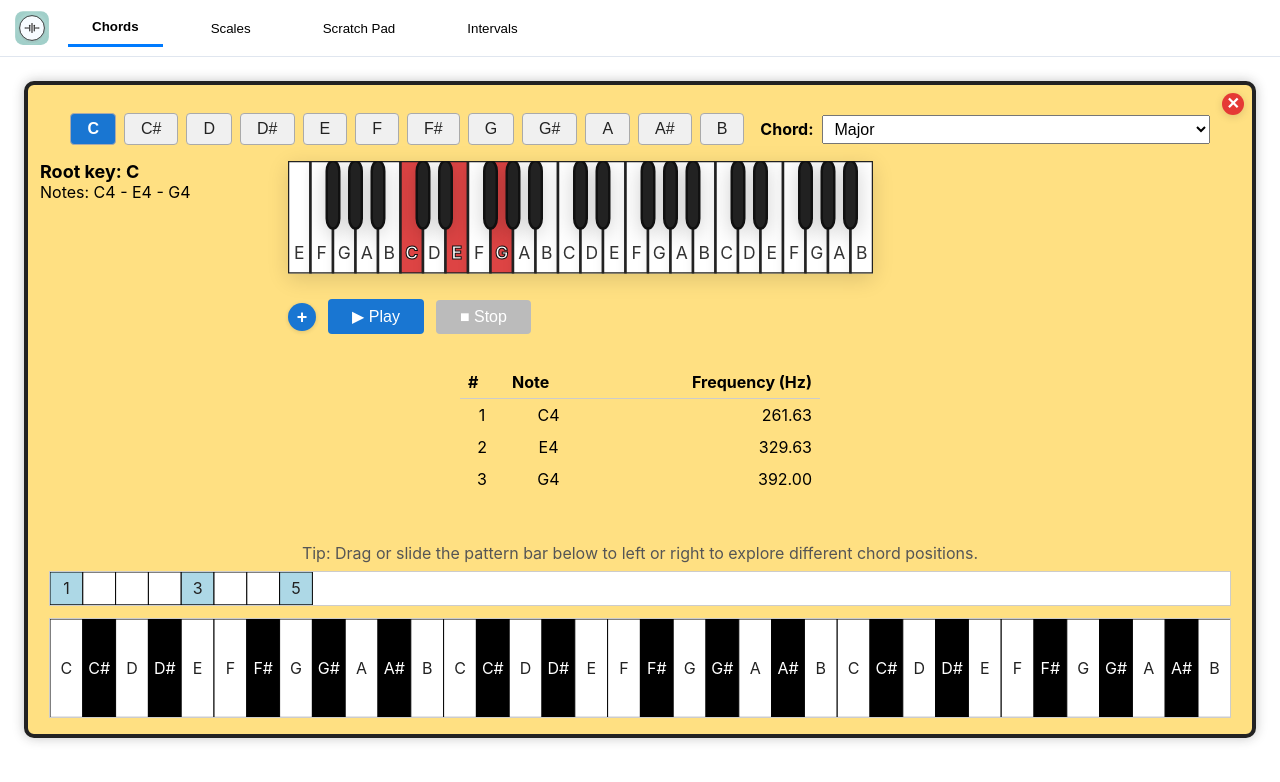
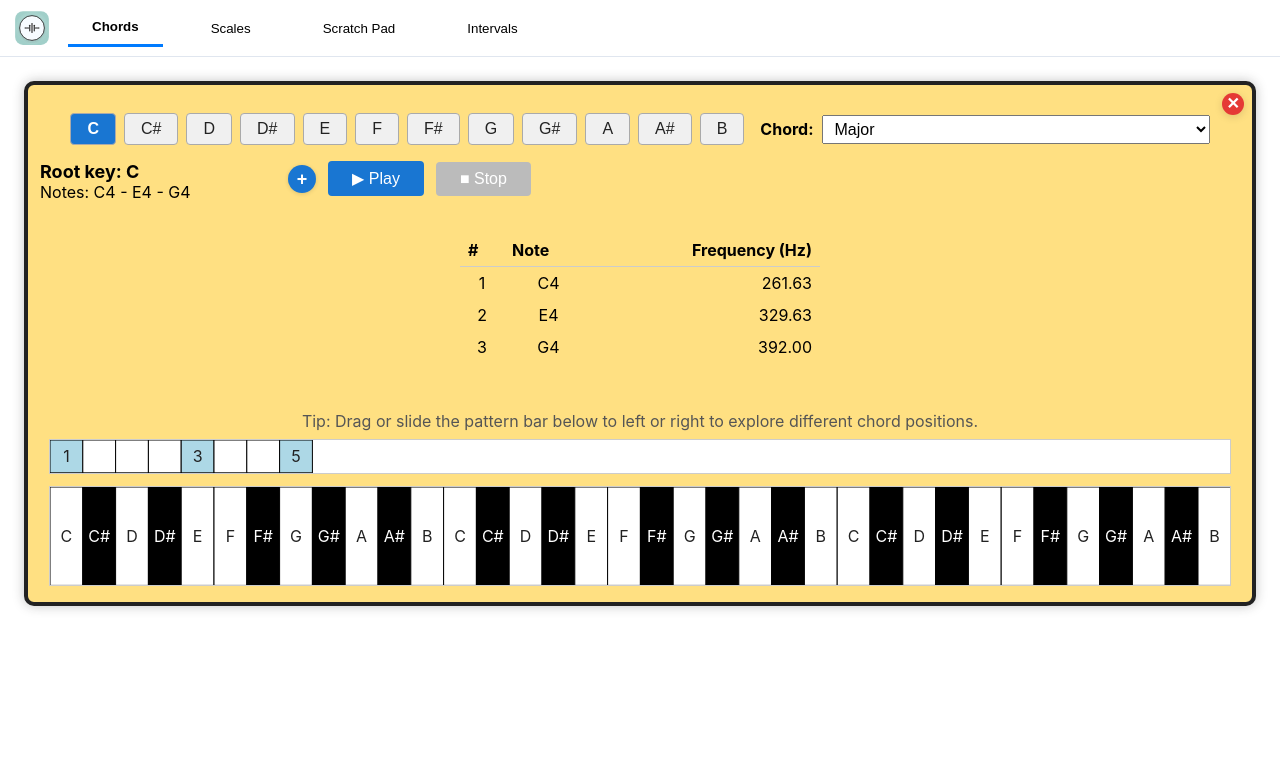
Before and after one commit to senthilktmz/pitch-lemur, a React (Create React App) app: page / in a window 1280 px wide. Shown: the top 782 px of the page. Built offline with nearby package versions, Linux system fonts and the light colour scheme.

Commit message:
fixing scratch pad chords play issue

```diff
--- a/src/ChordsPattern.tsx
+++ b/src/ChordsPattern.tsx
@@ -86,6 +86,7 @@ const ChordsPattern: React.FC<ChordsPatternProps> = ({
   onPatternChange,
   onRootChange
 }) => {
+  const [frequencies, setFrequencies] = useState<{note: string, freq: number}[]>([]);
   const KEY_WIDTH = 40 * (zoom / 100);
   const KEY_HEIGHT = 40 * (zoom / 100);
   const MINI_KEY_WIDTH = 280 * (zoom / 100);
@@ -125,6 +126,16 @@ const ChordsPattern: React.FC<ChordsPatternProps> = ({
     return 440 * Math.pow(2, (midi - 69) / 12);
   }
 
+  // Helper function to find the closest note name for a frequency
+  const getNoteFromFrequency = (freq: number): string => {
+    const A4 = 440;
+    const noteNames = ['A', 'A#', 'B', 'C', 'C#', 'D', 'D#', 'E', 'F', 'F#', 'G', 'G#'];
+    const noteNum = 12 * (Math.log2(freq / A4)) + 49;
+    const noteIndex = Math.round(noteNum) % 12;
+    const octave = Math.floor(noteNum / 12) - 1;
+    return `${noteNames[noteIndex]}${octave}`;
+  };
+
   const playChord = () => {
     if (isPlaying) return;
     // Get the notes to play (not prefixed with '0') from key_sequence
@@ -134,6 +145,20 @@ const ChordsPattern: React.FC<ChordsPatternProps> = ({
       if (kv) notes = kv.key_sequence.filter((n: string) => !n.startsWith('0'));
     } catch {}
     if (notes.length === 0) return;
+
+    // Update the frequencies state to show on screen
+    const newFrequencies = notes.map(note => {
+      const freq = getFrequency(note);
+      return {
+        note: note,
+        freq: Number(freq.toFixed(2))
+      };
+    });
+    setFrequencies(newFrequencies);
+
+    // Clear the frequencies after 3 seconds
+    setTimeout(() => setFrequencies([]), 3000);
+
     const ctx = new (window.AudioContext || (window as any).webkitAudioContext)();
     audioContextRef.current = ctx;
     const gain = ctx.createGain();
@@ -199,24 +224,21 @@ const ChordsPattern: React.FC<ChordsPatternProps> = ({
   // Map chord degrees to notes, placing 9/11/13 in the next octave and avoiding duplicate highlights
   const getPatternNotes = () => {
     if (!currentPattern || rootIndex === null) return [];
-    const baseOctave = 4;
-    const nextOctave = baseOctave + 1;
+    // Use the same semitone mapping and octave math as the keyboardView builder
     const degreeToSemitone: Record<string, number> = {
       "1": 0, "b2": 1, "2": 2, "#2": 3, "b3": 3, "3": 4, "4": 5, "#4": 6, "b5": 6, "5": 7, "#5": 8, "b6": 8, "6": 9, "bb7": 9, "b7": 10, "7": 11,
-      "b9": 1, "9": 2, "#9": 3, "b10": 3, "11": 5, "#11": 6, "b13": 8, "13": 9
+      // Extensions are placed in the next octave (+12)
+      "b9": 1+12, "9": 2+12, "#9": 3+12, "b10": 3+12, "11": 5+12, "#11": 6+12, "b13": 8+12, "13": 9+12
     };
     const notesWithDegrees = (CHORDS_PATTERNS_ARRAY.find(([name]) => name === selectedPattern) || []).slice(1) as string[];
     const seenNotes = new Set<string>();
     return notesWithDegrees.map((degree) => {
       let semitone = degreeToSemitone[degree];
       if (semitone === undefined) return null;
-      let noteIdx = (rootIndex + semitone) % 12;
-      let note = ROOT_NOTES[noteIdx];
-      let octave = baseOctave;
-      // If degree is 9, b10, 11, 13 or their alterations, use next octave
-      if (["b9", "9", "#9", "b10", "11", "#11", "b13", "13"].includes(degree)) {
-        octave = nextOctave;
-      }
+      const total = rootIndex + semitone;
+      const noteIdx = total % 12;
+      const note = ROOT_NOTES[noteIdx];
+      const octave = 4 + Math.floor(total / 12);
       const noteWithOctave = note + octave;
       if (!seenNotes.has(noteWithOctave)) {
         seenNotes.add(noteWithOctave);
@@ -229,12 +251,9 @@ const ChordsPattern: React.FC<ChordsPatternProps> = ({
   // Add chord to scratch pad, including the sequence of notes (as frequencies)
   const handleAddToScratchPad = () => {
     if (!currentPattern || rootIndex === null) return;
-    const NOTE_FREQS: { [note: string]: number } = {
-      'C': 523.25, 'C#': 554.37, 'D': 587.33, 'D#': 622.25, 'E': 659.25, 'F': 698.46,
-      'F#': 739.99, 'G': 783.99, 'G#': 830.61, 'A': 880.00, 'A#': 932.33, 'B': 987.77,
-    };
     const notes = getPatternNotes();
-    const noteFrequencies = notes.map(n => NOTE_FREQS[n.slice(0, -1)] || 523.25);
+    // Compute exact frequencies from note-with-octave so Scratch Pad matches the Chords tab
+    const noteFrequencies = notes.map(n => getFrequency(n));
     // Extract keyboard view arrays to reproduce the exact mini keyboard in Scratch Pad
     let kv: any = null;
     try { kv = keyboardViewJson ? JSON.parse(keyboardViewJson) : null; } catch {}
@@ -244,6 +263,7 @@ const ChordsPattern: React.FC<ChordsPatternProps> = ({
       notes,
       noteFrequencies,
       timestamp: Date.now(),
+      playMode: 'chord' as const,
       // Pass through the exact keyboard view to render the same SVG in Scratch Pad
       keySequence: kv?.key_sequence || [],
       backwardPadding: kv?.backward_padding || [],
@@ -483,17 +503,36 @@ const ChordsPattern: React.FC<ChordsPatternProps> = ({
             }
           })()}
         </div>
-        <div style={{ display: 'flex', flexDirection: 'column', alignItems: 'flex-start', gap: 8 }}>
-          {/* Mini keyboard wrapper: reserve space equal to scaled size to prevent overlap */}
-          <div style={{ width: 750, height: 130, overflow: 'visible' }}>
-            <div style={{ transform: 'scale(2.5)', transformOrigin: 'left top', width: 300 }}>
-              <KeyboardViewSVG
-                backwardPadding={keyboardViewJson ? JSON.parse(keyboardViewJson).backward_padding : []}
-                keySequence={keyboardViewJson ? JSON.parse(keyboardViewJson).key_sequence : []}
-                forwardPadding={keyboardViewJson ? JSON.parse(keyboardViewJson).forward_padding : []}
-              />
+        <div style={{ display: 'flex', flexDirection: 'column', alignItems: 'center', gap: 16 }}>
+          {frequencies.length > 0 && (
+            <div style={{
+              margin: '10px auto',
+              padding: '10px',
+              background: '#f5f5f5',
+              borderRadius: '5px',
+              maxWidth: '400px',
+              textAlign: 'center'
+            }}>
+              <h4>Current Chord Frequencies</h4>
+              <table style={{ width: '100%', borderCollapse: 'collapse' }}>
+                <thead>
+                  <tr>
+                    <th>Note</th>
+                    <th>Frequency (Hz)</th>
+                  </tr>
+                </thead>
+                <tbody>
+                  {frequencies.map((item, i) => (
+                    <tr key={i}>
+                      <td>{item.note}</td>
+                      <td>{item.freq}</td>
+                    </tr>
+                  ))}
+                </tbody>
+              </table>
             </div>
-          </div>
+          )}
+
           {/* Controls row under the keyboard */}
           <div style={{ display: 'flex', alignItems: 'center', gap: 12 }}>
             <button onClick={handleAddToScratchPad} title="Add chord to Scratch Pad" style={{ border: 'none', background: '#1976d2', color: 'white', borderRadius: '50%', width: 28, height: 28, display: 'inline-flex', alignItems: 'center', justifyContent: 'center', fontSize: 16, cursor: 'pointer', boxShadow: '0 1px 4px #0002' }}>
--- a/src/ScratchPad.tsx
+++ b/src/ScratchPad.tsx
@@ -45,6 +45,8 @@ interface ScratchPadProps {
 }
 
 const ScratchPad: React.FC<ScratchPadProps> = ({ items, removeItem }) => {
+  const [expandedItems, setExpandedItems] = useState<Record<number, boolean>>({});
+  const [frequencies, setFrequencies] = useState<{note: string, freq: number}[]>([]);
   // Zoom for preview thumbnails (1 = 100%) - persisted across sessions
   const [zoom, setZoom] = useState<number>(() => {
     try {
@@ -66,7 +68,49 @@ const ScratchPad: React.FC<ScratchPadProps> = ({ items, removeItem }) => {
   const previewH = Math.round(BASE_H * zoom);
   const cardW = Math.max(120, previewW + 20);
   const cardH = Math.max(78, previewH + 46);
+  // Helper: get frequency for note with octave (e.g. D#4, F#4, A4)
+  function getFrequency(noteWithOctave: string) {
+    const NOTE_TO_MIDI: Record<string, number> = {
+      'C': 0, 'C#': 1, 'D': 2, 'D#': 3, 'E': 4, 'F': 5, 'F#': 6, 'G': 7, 'G#': 8, 'A': 9, 'A#': 10, 'B': 11
+    };
+    const match = noteWithOctave.match(/^([A-G]#?)(\d)$/);
+    if (!match) return 261.63; // default to middle C
+    const [, note, octaveStr] = match;
+    const octave = parseInt(octaveStr, 10);
+    const midi = (octave + 1) * 12 + NOTE_TO_MIDI[note];
+    return 440 * Math.pow(2, (midi - 69) / 12);
+  }
+
+  // Derive canonical notes for an item: prefer item.keySequence (authoritative), else item.notes
+  const getNotesForItem = (item: ScratchPadItem): string[] => {
+    if (item.keySequence && item.keySequence.length > 0) {
+      return item.keySequence.filter((n: string) => !n.startsWith('0'));
+    }
+    if (item.notes && item.notes.length > 0) return item.notes;
+    return [];
+  };
+  // Helper function to find the closest note name for a frequency
+  const getNoteFromFrequency = (freq: number): string => {
+    const A4 = 440;
+    // Use standard C-based note names and MIDI 69 as A4 reference
+    const noteNames = ['C', 'C#', 'D', 'D#', 'E', 'F', 'F#', 'G', 'G#', 'A', 'A#', 'B'];
+    const midi = Math.round(69 + 12 * Math.log2(freq / A4));
+    const noteIndex = ((midi % 12) + 12) % 12; // ensure positive modulo
+    const octave = Math.floor(midi / 12) - 1;
+    return `${noteNames[noteIndex]}${octave}`;
+  };
+
   const playChord = (noteFrequencies: number[]) => {
+    // Update the frequencies state to show on screen
+    const newFrequencies = noteFrequencies.map(freq => ({
+      note: getNoteFromFrequency(freq),
+      freq: Number(freq.toFixed(2))
+    }));
+    setFrequencies(newFrequencies);
+
+    // Clear the frequencies after 3 seconds
+    setTimeout(() => setFrequencies([]), 3000);
+
     const ctx = new (window.AudioContext || (window as any).webkitAudioContext)();
     const gain = ctx.createGain();
     gain.gain.setValueAtTime(0, ctx.currentTime);
@@ -124,6 +168,7 @@ const ScratchPad: React.FC<ScratchPadProps> = ({ items, removeItem }) => {
         <span style={{ fontSize: 12, color: '#666', width: 40, textAlign: 'left' }}>{Math.round(zoom * 100)}%</span>
       </div>
       <h2 style={{ textAlign: 'center', color: '#444' }}>Scratch Pad</h2>
+      {/* Removed the global frequency display in favor of per-item frequency tables */}
       <div
         style={{
           display: 'grid',
@@ -156,7 +201,11 @@ const ScratchPad: React.FC<ScratchPadProps> = ({ items, removeItem }) => {
               overflow: 'hidden',
               boxSizing: 'border-box'
             }}
-            onClick={() => (item.playMode === 'scale' ? playScale(item.noteFrequencies) : playChord(item.noteFrequencies))}
+            onClick={() => {
+              const notes = getNotesForItem(item);
+              const freqs = notes.length > 0 ? notes.map(n => getFrequency(n)) : item.noteFrequencies;
+              return item.playMode === 'scale' ? playScale(freqs) : playChord(freqs);
+            }}
           >
             {/* Render the same full mini keyboard as in Chords view (no cropping), scaled to fit */}
             {item.keySequence && item.keySequence.length > 0 ? (() => {
@@ -191,9 +240,92 @@ const ScratchPad: React.FC<ScratchPadProps> = ({ items, removeItem }) => {
                 <MiniKeyboard notes={item.notes.map(n => n.replace(/\d+$/, ''))} root={item.root} width={previewW} height={previewH} />
               ) : null
             )}
-            <div style={{ fontSize: 12, color: '#1976d2', fontWeight: 500, marginTop: 2, textAlign: 'center', whiteSpace: 'nowrap', overflow: 'hidden', textOverflow: 'ellipsis', maxWidth: previewW }}>
-              {item.type.split('/')[0].trim()}
+            <div style={{
+              display: 'flex',
+              justifyContent: 'space-between',
+              alignItems: 'center',
+              width: '100%',
+              padding: '0 8px',
+              boxSizing: 'border-box'
+            }}>
+              <div style={{
+                fontSize: 12,
+                color: '#1976d2',
+                fontWeight: 500,
+                textAlign: 'center',
+                whiteSpace: 'nowrap',
+                overflow: 'hidden',
+                textOverflow: 'ellipsis',
+                flex: 1
+              }}>
+                {item.type.split('/')[0].trim()}
+              </div>
+              <button
+                onClick={(e) => {
+                  e.stopPropagation();
+                  setExpandedItems(prev => ({
+                    ...prev,
+                    [item.timestamp]: !prev[item.timestamp]
+                  }));
+                }}
+                style={{
+                  background: 'none',
+                  border: 'none',
+                  color: expandedItems[item.timestamp] ? '#1976d2' : '#666',
+                  cursor: 'pointer',
+                  padding: '4px',
+                  display: 'flex',
+                  alignItems: 'center',
+                  justifyContent: 'center',
+                  marginLeft: '4px'
+                }}
+                title="Show frequencies"
+              >
+                {/* Tuning fork icon */}
+                <svg width="16" height="16" viewBox="0 0 24 24" fill="currentColor" aria-hidden="true">
+                  <path d="M7 3h2v5a3 3 0 0 1-6 0V3h2v5a1 1 0 0 0 2 0V3zm8 0h2v5a3 3 0 0 1-6 0V3h2v5a1 1 0 0 0 2 0V3zm-3 11h2v7h-2v-7z"/>
+                </svg>
+              </button>
             </div>
+
+            {expandedItems[item.timestamp] && (
+              <div style={{
+                width: '100%',
+                marginTop: '8px',
+                padding: '8px',
+                background: '#f5f5f5',
+                borderRadius: '4px',
+                fontSize: '12px'
+              }}>
+                <table style={{ width: '100%', borderCollapse: 'collapse' }}>
+                  <thead>
+                    <tr>
+                      <th style={{ textAlign: 'left', padding: '2px 4px' }}>Note</th>
+                      <th style={{ textAlign: 'right', padding: '2px 4px' }}>Freq (Hz)</th>
+                    </tr>
+                  </thead>
+                  <tbody>
+                    {(() => {
+                      const notes = getNotesForItem(item);
+                      if (notes.length > 0) {
+                        return notes.map((n, i) => (
+                          <tr key={i}>
+                            <td style={{ padding: '2px 4px' }}>{n}</td>
+                            <td style={{ textAlign: 'right', padding: '2px 4px' }}>{getFrequency(n).toFixed(2)}</td>
+                          </tr>
+                        ));
+                      }
+                      return item.noteFrequencies.map((freq, i) => (
+                        <tr key={i}>
+                          <td style={{ padding: '2px 4px' }}>{getNoteFromFrequency(freq)}</td>
+                          <td style={{ textAlign: 'right', padding: '2px 4px' }}>{freq.toFixed(2)}</td>
+                        </tr>
+                      ));
+                    })()}
+                  </tbody>
+                </table>
+              </div>
+            )}
             <span
               style={{
                 position: 'absolute',
```
